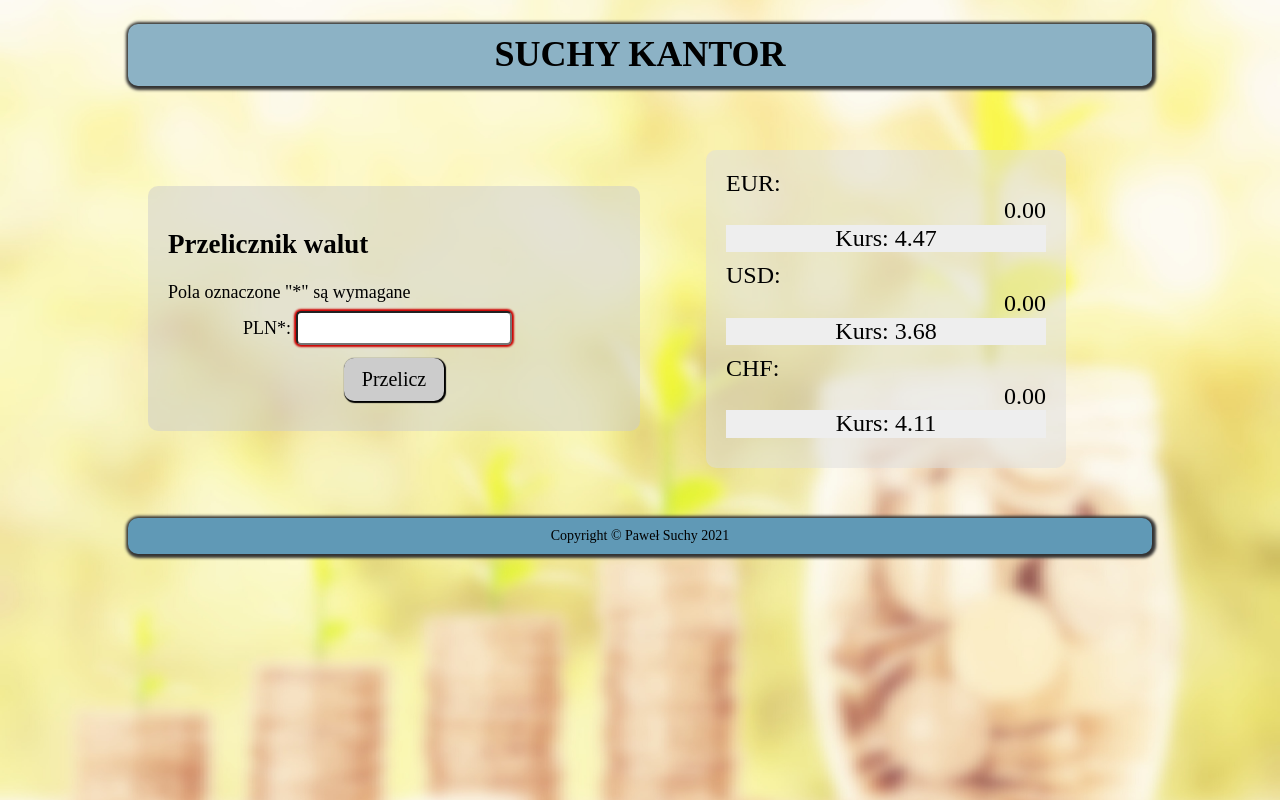
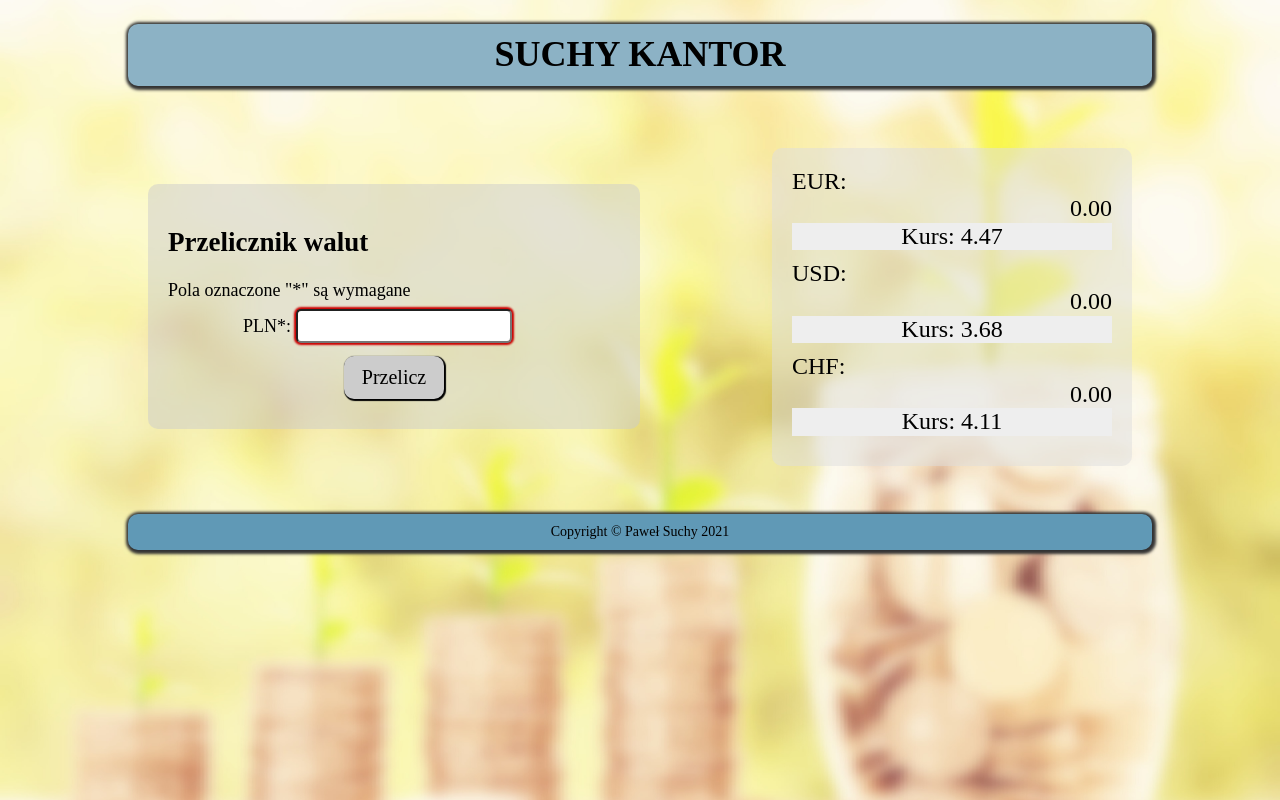
Before and after one commit to pawlo1994/currency-converter-react, a React (Create React App) app: page / in a window 1280 px wide. Built offline with nearby package versions, Linux system fonts and the light colour scheme; a web font is replaced by a local one.

Commit message:
margin for list deleted

```diff
--- a/src/List/style.css
+++ b/src/List/style.css
@@ -1,6 +1,5 @@
 .list {
     padding: 20px;
-    margin: 20px auto;
     width: 100%;
     max-width: 360px;
     background-color: rgba(221, 221, 221, 0.507);
```
